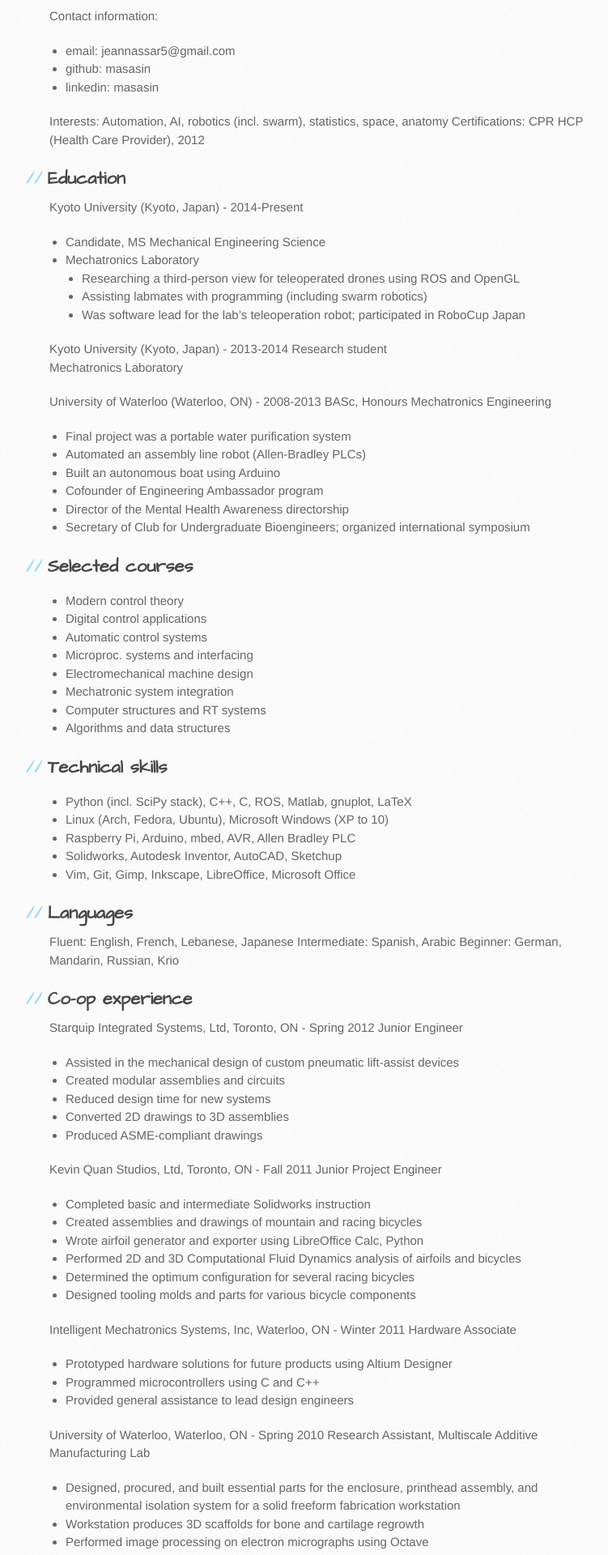
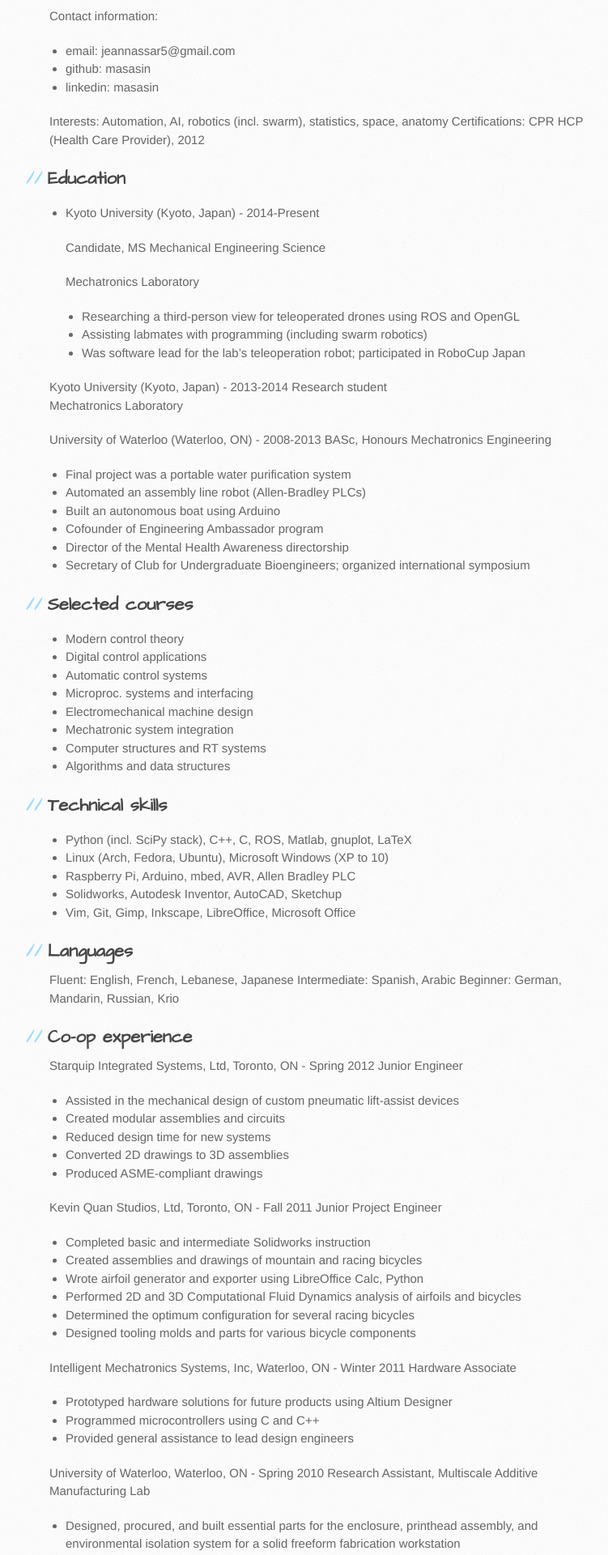
Before and after one commit to masasin/masasin.github.io, a Jekyll site: the page built from resume.md, in a window 1280 px wide. Shown: the part 371-2291 px from the top of the page at 81% size, without its empty margins (109-860 px from the left). Built offline with Jekyll 4.4.1, drawn with Linux system fonts in a browser that asks for light colours.

```diff
--- a/resume.md
+++ b/resume.md
@@ -23,10 +23,12 @@ Certifications:
 
 Education
 ---------
-Kyoto University (Kyoto, Japan) - 2014-Present
 
-  - Candidate, MS Mechanical Engineering Science
-  - Mechatronics Laboratory
+  - Kyoto University (Kyoto, Japan) - 2014-Present
+
+    Candidate, MS Mechanical Engineering Science
+
+    Mechatronics Laboratory
     - Researching a third-person view for teleoperated drones using ROS and OpenGL
     - Assisting labmates with programming (including swarm robotics)
     - Was software lead for the lab's teleoperation robot; participated in RoboCup
```
